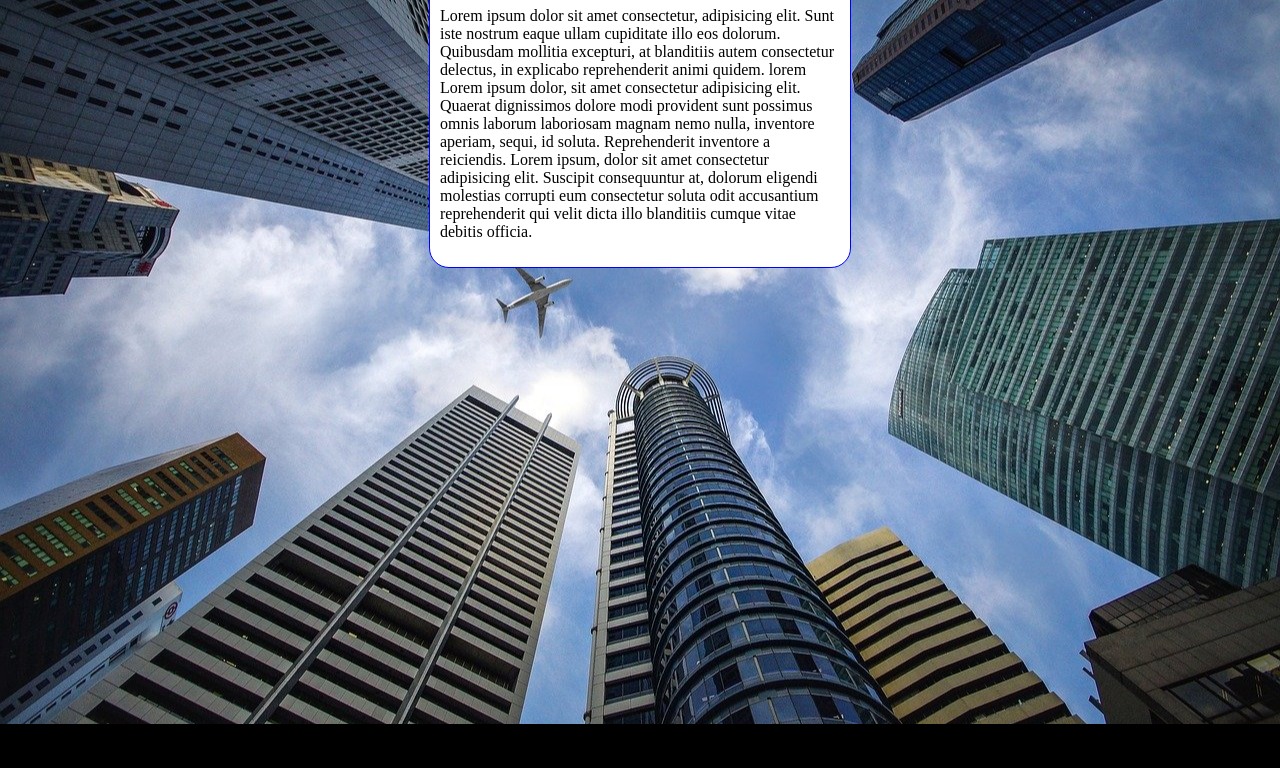
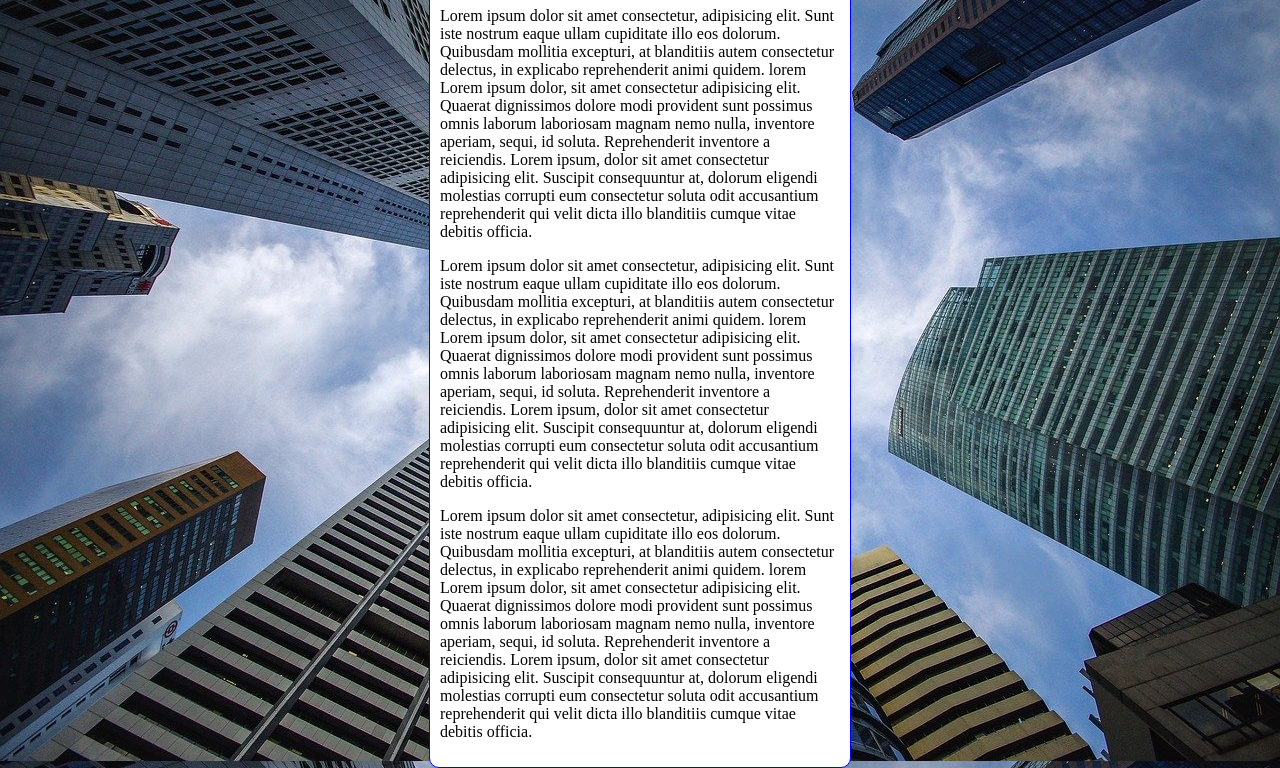
Before and after one commit to victorhugo-br/html-css, a plain HTML site: page ex022/fundo006.html in a window 1280 px wide. Shown: the part 92-860 px from the top of the page. Before the commit the page ends 816 px from the top, so only its background shows below. Drawn offline with Linux system fonts and the light colour scheme.

Commit message:
Update fundo006.html

```diff
--- a/ex022/fundo006.html
+++ b/ex022/fundo006.html
@@ -13,15 +13,16 @@
             background-position: center center;
             background-repeat: no-repeat;
             background-size: cover;
+            background-attachment: fixed;
         }
 
         main{
             background-color: white;
             padding: 10px;
-            width: 400px;
+            max-width: 400px;
             margin: auto;
             border: 1px solid blue;
-            border-radius: 20px;
+            border-radius: 10px;
         }
     </style>
 </head>
@@ -29,6 +30,8 @@
     <main>
         <h1>Teste de Imagem de Fundo</h1>
         <p>Lorem ipsum dolor sit amet consectetur, adipisicing elit. Sunt iste nostrum eaque ullam cupiditate illo eos dolorum. Quibusdam mollitia excepturi, at blanditiis autem consectetur delectus, in explicabo reprehenderit animi quidem.  lorem Lorem ipsum dolor, sit amet consectetur adipisicing elit. Quaerat dignissimos dolore modi provident sunt possimus omnis laborum laboriosam magnam nemo nulla, inventore aperiam, sequi, id soluta. Reprehenderit inventore a reiciendis. Lorem ipsum, dolor sit amet consectetur adipisicing elit. Suscipit consequuntur at, dolorum eligendi molestias corrupti eum consectetur soluta odit accusantium reprehenderit qui velit dicta illo blanditiis cumque vitae debitis officia.</p>
+        <p>Lorem ipsum dolor sit amet consectetur, adipisicing elit. Sunt iste nostrum eaque ullam cupiditate illo eos dolorum. Quibusdam mollitia excepturi, at blanditiis autem consectetur delectus, in explicabo reprehenderit animi quidem.  lorem Lorem ipsum dolor, sit amet consectetur adipisicing elit. Quaerat dignissimos dolore modi provident sunt possimus omnis laborum laboriosam magnam nemo nulla, inventore aperiam, sequi, id soluta. Reprehenderit inventore a reiciendis. Lorem ipsum, dolor sit amet consectetur adipisicing elit. Suscipit consequuntur at, dolorum eligendi molestias corrupti eum consectetur soluta odit accusantium reprehenderit qui velit dicta illo blanditiis cumque vitae debitis officia.</p>
+        <p>Lorem ipsum dolor sit amet consectetur, adipisicing elit. Sunt iste nostrum eaque ullam cupiditate illo eos dolorum. Quibusdam mollitia excepturi, at blanditiis autem consectetur delectus, in explicabo reprehenderit animi quidem.  lorem Lorem ipsum dolor, sit amet consectetur adipisicing elit. Quaerat dignissimos dolore modi provident sunt possimus omnis laborum laboriosam magnam nemo nulla, inventore aperiam, sequi, id soluta. Reprehenderit inventore a reiciendis. Lorem ipsum, dolor sit amet consectetur adipisicing elit. Suscipit consequuntur at, dolorum eligendi molestias corrupti eum consectetur soluta odit accusantium reprehenderit qui velit dicta illo blanditiis cumque vitae debitis officia.</p>
     </main>
 
 </body>
```
